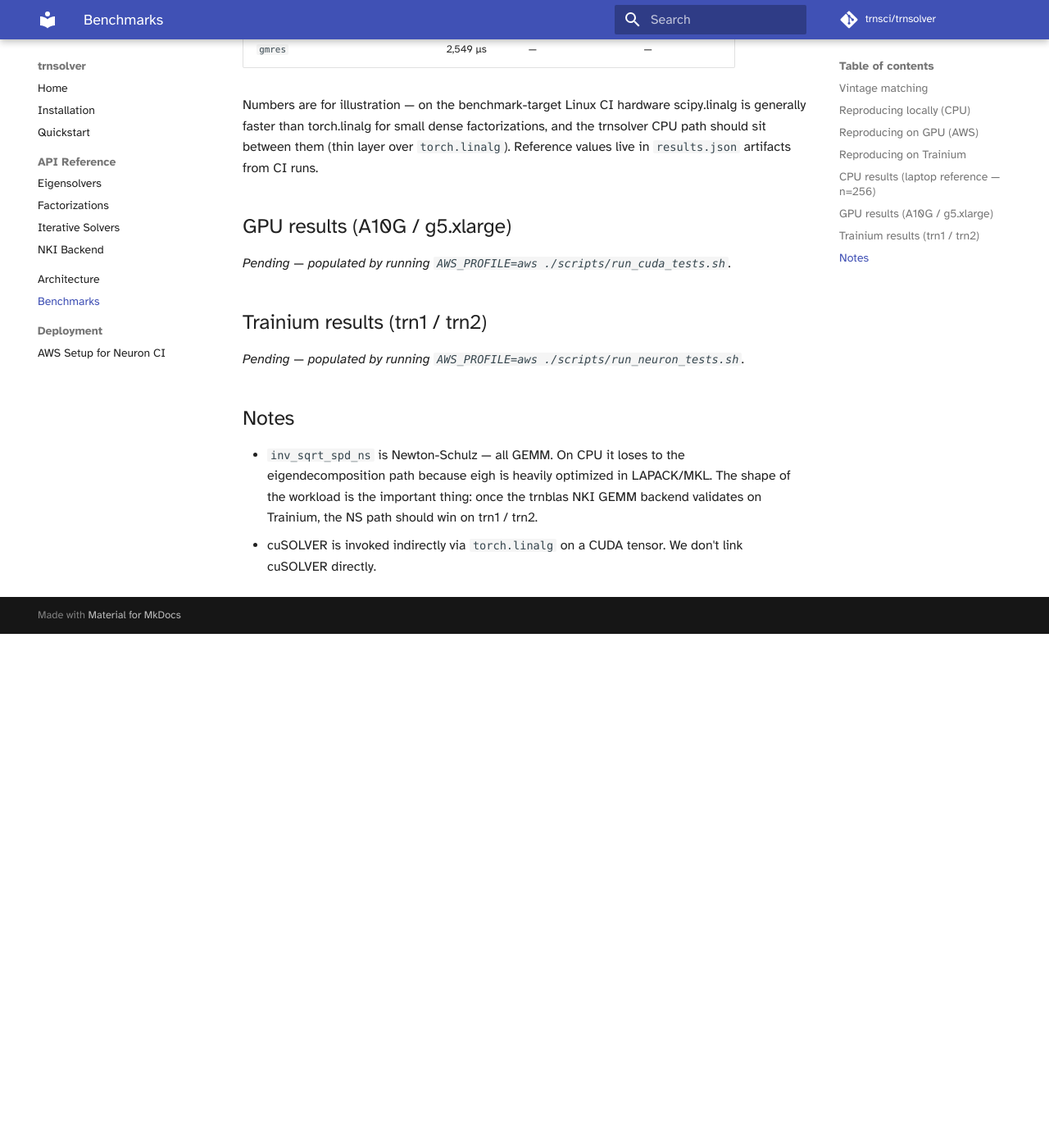
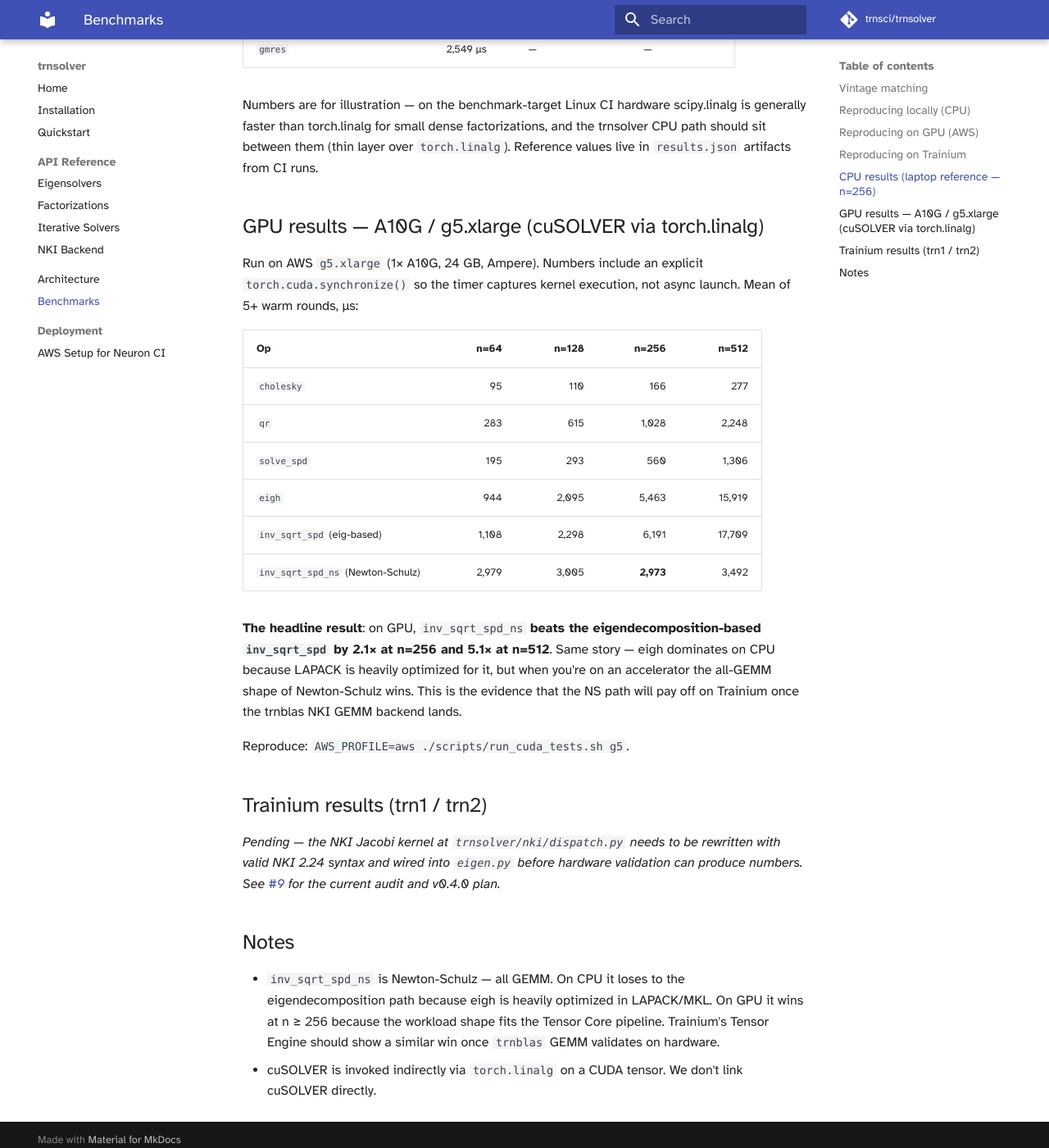
Before and after one commit to trnsci/trnsolver, an MkDocs documentation site: the page built from docs/benchmarks.md, in a window 1280 px wide and 1400 px high, scrolled down 1769 px. Shown: the whole window at 82% size. Built offline with MkDocs 1.6.1 and Material for MkDocs 9.7.7, drawn with Linux system fonts in a browser that asks for light colours; some web fonts are replaced; comment, search, counter and statistics services are not loaded; before the commit the page ends 2542 px from its top, so only the background shows below that.

Commit message:
docs: populate GPU benchmark numbers from A10G g5.xlarge run
Real cuSOLVER baselines captured via scripts/run_cuda_tests.sh against
the newly provisioned trnsolver-ci-g5 instance. Headline: inv_sqrt_spd_ns
(Newton-Schulz) beats the eigendecomposition-based inv_sqrt_spd by 2.1x
at n=256 and 5.1x at n=512 on GPU — the all-GEMM shape wins once you're
off the CPU. Validates the NKI target for Trainium.

Trainium column still pending; #9 has the detailed audit of the NKI kernel
rewrite required to populate it.

```diff
--- a/docs/benchmarks.md
+++ b/docs/benchmarks.md
@@ -57,15 +57,28 @@ Run on darwin/Apple-silicon CPU, Python 3.14, torch 2.x, scipy 1.17.1, float32 e
 
 Numbers are for illustration — on the benchmark-target Linux CI hardware scipy.linalg is generally faster than torch.linalg for small dense factorizations, and the trnsolver CPU path should sit between them (thin layer over `torch.linalg`). Reference values live in `results.json` artifacts from CI runs.
 
-## GPU results (A10G / g5.xlarge)
+## GPU results — A10G / g5.xlarge (cuSOLVER via torch.linalg)
 
-_Pending — populated by running `AWS_PROFILE=aws ./scripts/run_cuda_tests.sh`._
+Run on AWS `g5.xlarge` (1× A10G, 24 GB, Ampere). Numbers include an explicit `torch.cuda.synchronize()` so the timer captures kernel execution, not async launch. Mean of 5+ warm rounds, µs:
+
+| Op | n=64 | n=128 | n=256 | n=512 |
+|---|---:|---:|---:|---:|
+| `cholesky` | 95 | 110 | 166 | 277 |
+| `qr` | 283 | 615 | 1,028 | 2,248 |
+| `solve_spd` | 195 | 293 | 560 | 1,306 |
+| `eigh` | 944 | 2,095 | 5,463 | 15,919 |
+| `inv_sqrt_spd` (eig-based) | 1,108 | 2,298 | 6,191 | 17,709 |
+| `inv_sqrt_spd_ns` (Newton-Schulz) | 2,979 | 3,005 | **2,973** | 3,492 |
+
+**The headline result**: on GPU, `inv_sqrt_spd_ns` **beats the eigendecomposition-based `inv_sqrt_spd` by 2.1× at n=256 and 5.1× at n=512**. Same story — eigh dominates on CPU because LAPACK is heavily optimized for it, but when you're on an accelerator the all-GEMM shape of Newton-Schulz wins. This is the evidence that the NS path will pay off on Trainium once the trnblas NKI GEMM backend lands.
+
+Reproduce: `AWS_PROFILE=aws ./scripts/run_cuda_tests.sh g5`.
 
 ## Trainium results (trn1 / trn2)
 
-_Pending — populated by running `AWS_PROFILE=aws ./scripts/run_neuron_tests.sh`._
+_Pending — the NKI Jacobi kernel at `trnsolver/nki/dispatch.py` needs to be rewritten with valid NKI 2.24 syntax and wired into `eigen.py` before hardware validation can produce numbers. See [#9](https://github.com/trnsci/trnsolver/issues/9) for the current audit and v0.4.0 plan._
 
 ## Notes
 
-- `inv_sqrt_spd_ns` is Newton-Schulz — all GEMM. On CPU it loses to the eigendecomposition path because eigh is heavily optimized in LAPACK/MKL. The shape of the workload is the important thing: once the trnblas NKI GEMM backend validates on Trainium, the NS path should win on trn1 / trn2.
+- `inv_sqrt_spd_ns` is Newton-Schulz — all GEMM. On CPU it loses to the eigendecomposition path because eigh is heavily optimized in LAPACK/MKL. On GPU it wins at n ≥ 256 because the workload shape fits the Tensor Core pipeline. Trainium's Tensor Engine should show a similar win once `trnblas` GEMM validates on hardware.
 - cuSOLVER is invoked indirectly via `torch.linalg` on a CUDA tensor. We don't link cuSOLVER directly.
```
